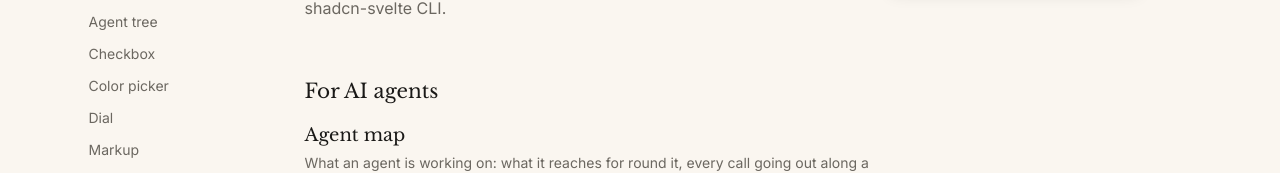
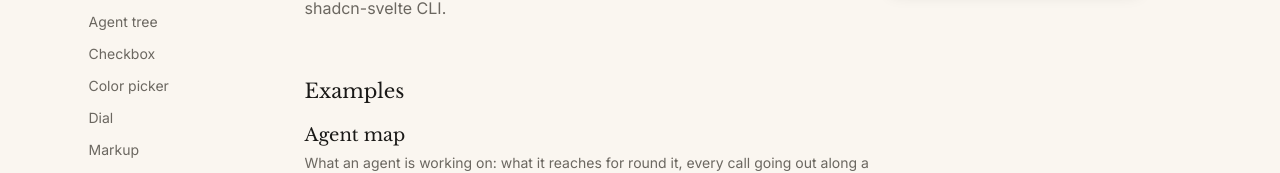
Before and after one commit to simon-lund/registry, a SvelteKit app: page / in a window 1280 px wide. Shown: the part 188-361 px from the top of the page. Built offline with nearby package versions, Linux system fonts and the light colour scheme.

Commit message:
Index: the agent components' section is Examples

```diff
--- a/src/routes/+page.svelte
+++ b/src/routes/+page.svelte
@@ -22,7 +22,7 @@
 
 	{#if ai.length}
 		<section class="flex flex-col gap-4" aria-labelledby="ai">
-			<h2 id="ai" class="text-xl">For AI agents</h2>
+			<h2 id="ai" class="text-xl">Examples</h2>
 			<ul class="m-0 flex list-none flex-col gap-10 p-0">
 				{#each ai as c (c.name)}
 					<li class="group relative flex flex-col gap-3">
```
